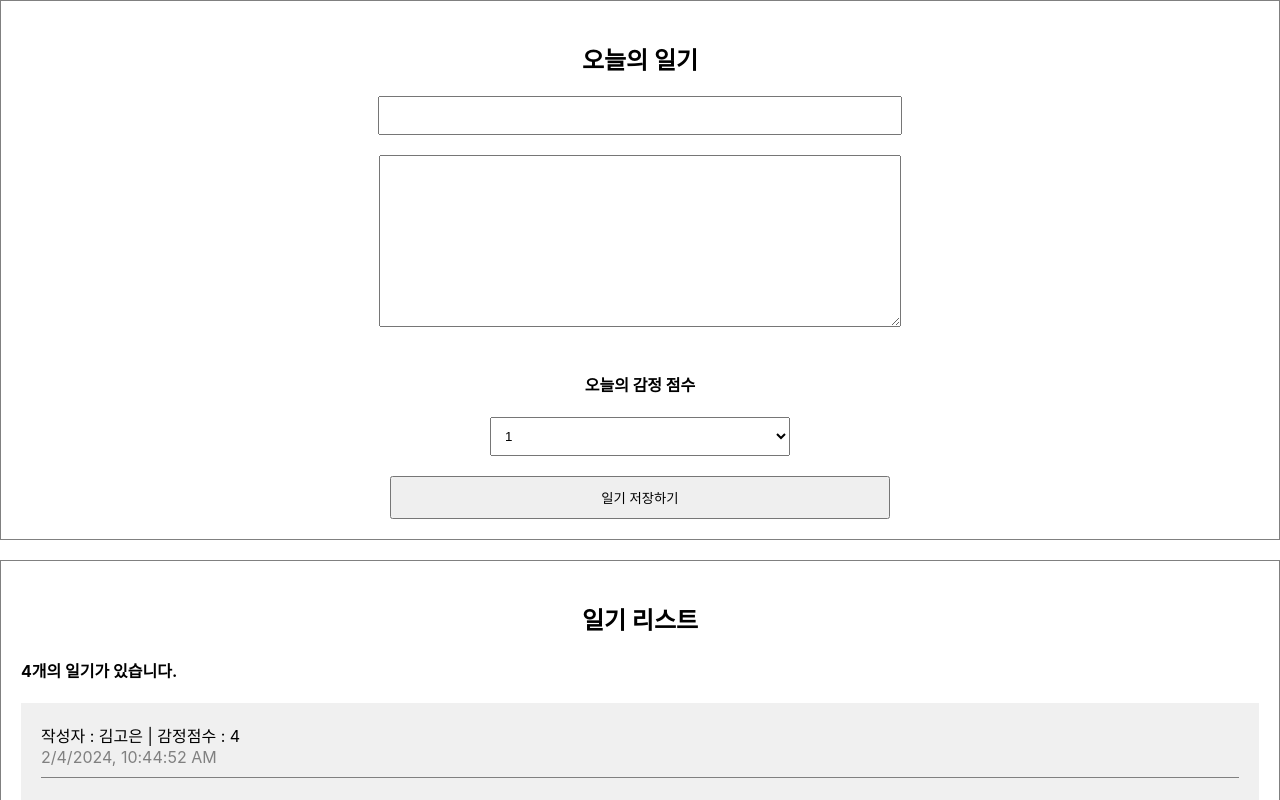
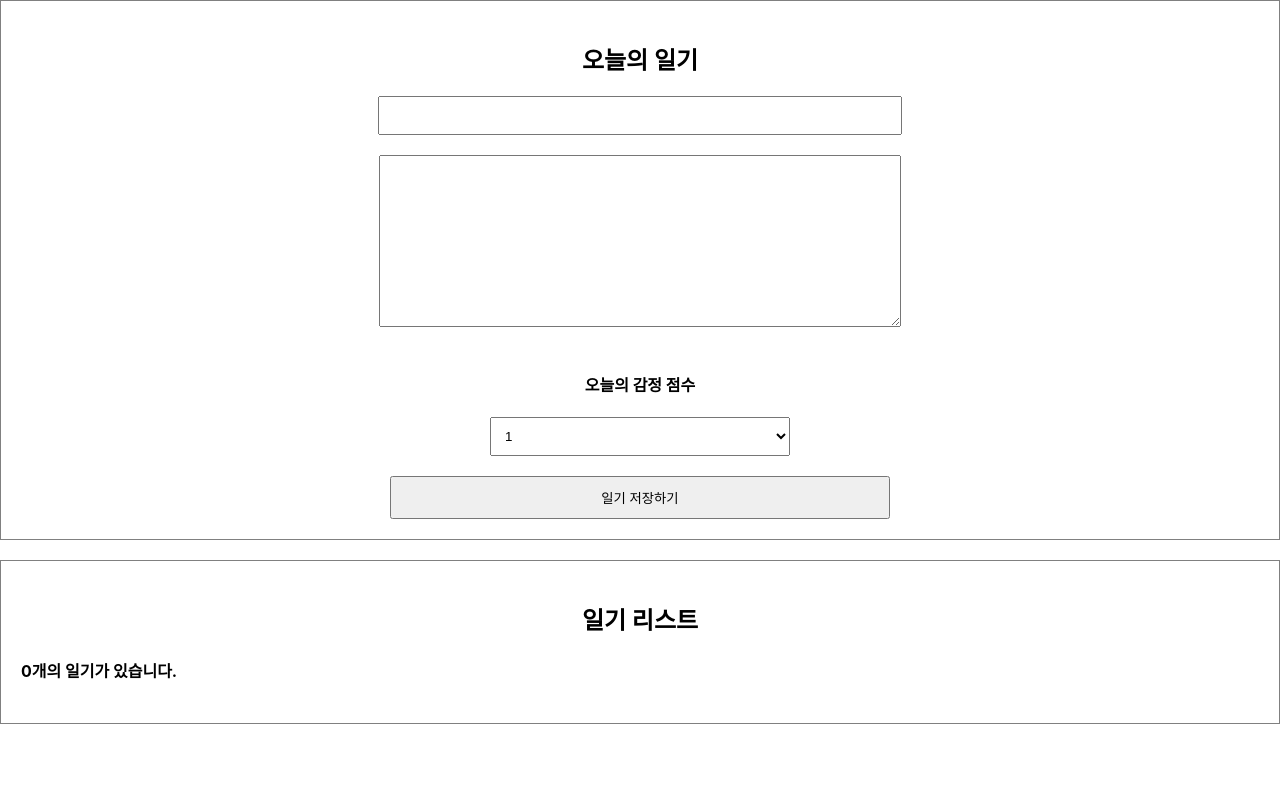
Before and after one commit to dev-kimgoeun/simplediary, a React (Create React App) app: page / in a window 1280 px wide. Shown: the top 800 px of the page. Built offline with nearby package versions, Linux system fonts and the light colour scheme.

Commit message:
댓글 수정 삭제 버튼

```diff
--- a/src/App.js
+++ b/src/App.js
@@ -1,44 +1,45 @@
 // import React, {useState, useEffect} from 'react';
+import {useRef, useState } from 'react';
 import './App.css';
 import DiaryEditor from './DiaryEditor';
-import DiaryList from './DiaryList.js';
+import DiaryList from './DiaryList';
 
 
-const dummyList = [
-  {
-    id : 1,
-    author : "김고은",
-    content : "안뇽",
-    emotion : 4,
-    created_date : new Date().getTime()
-  },
-  {
-    id : 2,
-    author : "김고은",
-    content : "안뇽2",
-    emotion : 4,
-    created_date : new Date().getTime()
-  },
-  {
-    id : 3,
-    author : "김고은",
-    content : "안뇽3",
-    emotion : 4,
-    created_date : new Date().getTime()
-  },
-  {
-    id : 4,
-    author : "김고은",
-    content : "안뇽4",
-    emotion : 4,
-    created_date : new Date().getTime()
-  }
-]
-const App = () => {
+function App() {
+
+  const [data, setData] = useState([]);
+
+  const dataId = useRef(0);
+
+  const onCreate = (author, content, emotion) => {
+    const created_date = new Date().getTime();
+    const newItem = {
+      author,
+      content,
+      emotion,
+      created_date,
+      id : dataId.current,
+    };
+    dataId.current += 1;
+    setData([newItem, ...data]);
+  };
+
+  const onRemove = (targetId) => {
+    console.log(`${targetId}가 삭제되었습니다.`);
+    const newDiaryList = data.filter((it) => it.id !== targetId);
+    setData(newDiaryList);
+  };
+
+  const onEdit = (targetId, newContent) => {
+    setData(
+      data.map((it) => it.id === targetId ? {...it, content:newContent} : it)
+    );
+  };
+
   return (
     <div className="App">
-   <DiaryEditor/>
-   <DiaryList diaryList = {dummyList}/>
+   <DiaryEditor onCreate={onCreate}/>
+   <DiaryList onEdit={onEdit} onRemove={onRemove}  diaryList = {data}/>
     </div>
   );
 };
--- a/src/DiaryEditor.js
+++ b/src/DiaryEditor.js
@@ -1,6 +1,6 @@
 import React, {useRef, useState} from "react";
 
-const DiaryEditor = () =>{
+const DiaryEditor = ({onCreate}) =>{
 
     const authorInput = useRef();
     const contentInput = useRef();
@@ -32,7 +32,14 @@ const DiaryEditor = () =>{
             //focus
             return;
         }
+
+        onCreate(state.author, state.content, state.emotion);
         alert("저장성공!");
+        setState({
+            author : "",
+            content : "",
+            emotion : 1,
+        });
     };
 
     return <div className="DiaryEditor">
--- a/src/DiaryItem.js
+++ b/src/DiaryItem.js
@@ -1,12 +1,78 @@
-const DiaryItem = ({author, content, created_date, emotion, id}) => {
-    return ( <div className="DiaryItem">
+import { useRef, useState } from "react";
+
+const DiaryItem = ({
+    onEdit,
+    onRemove,
+    id,
+    author,
+    content,
+    emotion,
+    created_date,
+}) => {
+
+    const [isEdit, setIsEdit] = useState(false);
+    const toggleIsEdit = () => setIsEdit(!isEdit);
+
+    const [localContent, setLocalContent] = useState(content);
+    const localContentInput = useRef();
+
+    const handleRemove = () => {
+        if(window.confirm(`${id}번쨰 일기를 정말 삭제하시겠습니까?`)){
+            onRemove(id);
+        }
+    };
+
+    const handleQuitEdit = () => {
+        setIsEdit(false);
+        setLocalContent(content);
+    }
+
+    const handleEdit = () => {
+
+        if(localContent.length < 5){
+            localContentInput.current.focus();
+            return;
+        }
+
+        if(window.confirm(`${id}번째 일기를 수정하시겠습니까?`)){
+            onEdit(id, localContent);
+            toggleIsEdit();
+        }
+    };
+
+    return (
+    <div className="DiaryItem">
         <div className="info">
-            <span>작성자 : {author} | 감정점수 : {emotion}</span>
+            <span className="author_info">
+                작성자 : {author} | 감정점수 : {emotion}
+            </span>
             <br/>
             <span className="date">
                 {new Date(created_date).toLocaleString()}</span>
         </div>
-        <div className="content">{content}</div>
+        <div className="content">
+            {isEdit ? (<>
+            <textarea
+            ref = {localContentInput}
+            value={localContent}
+            onChange={(e) => setLocalContent(e.target.value)}
+            /></>
+            ) : (
+            <>{content}</>
+            )}
+        </div>
+
+        {isEdit ?(
+        <>
+        <button onClick={handleQuitEdit}>수정 취소</button>
+        <button onClick={handleEdit}>수정 완료</button>
+        </>
+        ) :(
+        <>
+        <button onClick={handleRemove}>삭제 하기</button>
+        <button onClick={toggleIsEdit}>수정 하기</button>
+        </>
+        )}
     </div>
     );
 };
--- a/src/DiaryList.js
+++ b/src/DiaryList.js
@@ -1,17 +1,17 @@
-import DiaryItem from './DiaryItem.js';
+import DiaryItem from "./DiaryItem";
 
-const DiaryList = ({diaryList}) => {
-    console.log(diaryList);
-    return <div className="DiaryList">
+const DiaryList = ({onEdit, onRemove, diaryList}) => {
+    return (
+        <div className="DiaryList">
         <h2>일기 리스트</h2>
         <h4>{diaryList.length}개의 일기가 있습니다.</h4>
         <div>
             {diaryList.map((it) => (
-                <DiaryItem  key = {it.id} {...it}/>
-
+                <DiaryItem  key = {it.id} {...it} onEdit={onEdit} onRemove={onRemove}/>
             ))}
         </div>
     </div>
+    );
 }
 
 DiaryList.defaultProps = {
```
